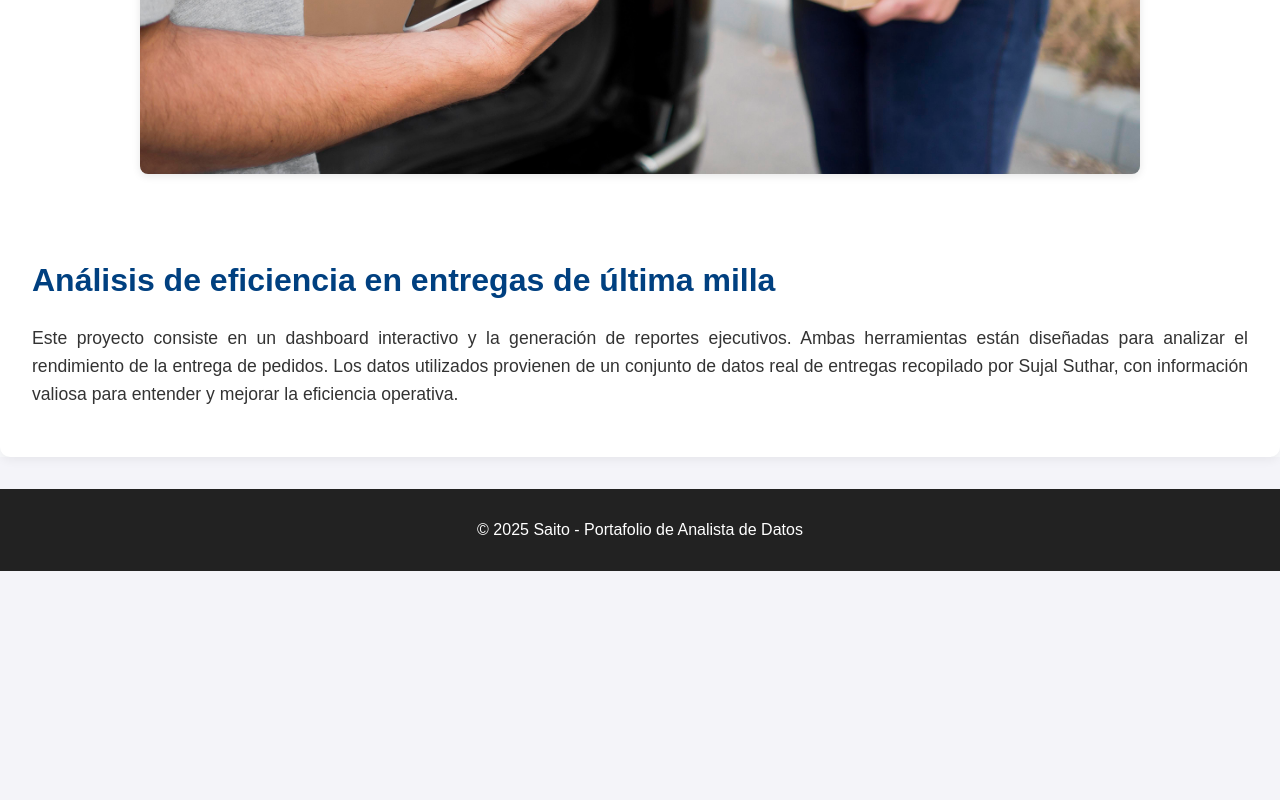
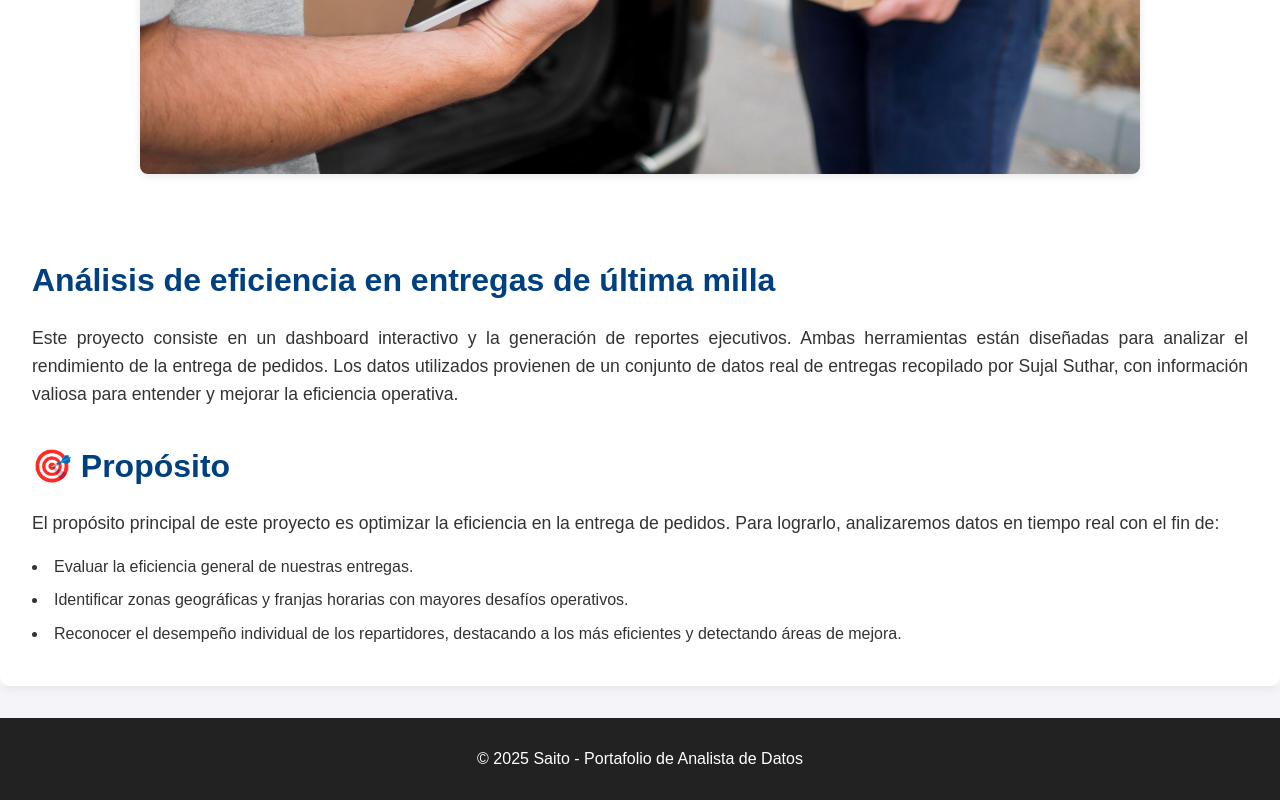
Before and after one commit to SaitoM17/mi-portafolio, a React (Create React App) app: page /Amazon-delivery in a window 1280 px wide. Shown: the part 783-1583 px from the top of the page. Before the commit the page ends 1354 px from the top, so only its background shows below. Built offline with nearby package versions, Linux system fonts and the light colour scheme.

Commit message:
feat: Se añadio el propósito del proyecto

```diff
--- a/src/pages/AmazonDelivery.js
+++ b/src/pages/AmazonDelivery.js
@@ -15,6 +15,16 @@ function AmazonDelivery() {
           con información valiosa para entender y mejorar la eficiencia operativa.
         </p>
 
+        <h2>🎯 Propósito</h2>
+        <p>
+          El propósito principal de este proyecto es optimizar la eficiencia en la entrega de pedidos. Para lograrlo, analizaremos datos en tiempo real con el fin de:
+        </p>
+        <lu>
+          <li>Evaluar la eficiencia general de nuestras entregas.</li>
+          <li>Identificar zonas geográficas y franjas horarias con mayores desafíos operativos.</li>
+          <li>Reconocer el desempeño individual de los repartidores, destacando a los más eficientes y detectando áreas de mejora.</li>
+        </lu>
+
       </div>
     </div>
   );
```
